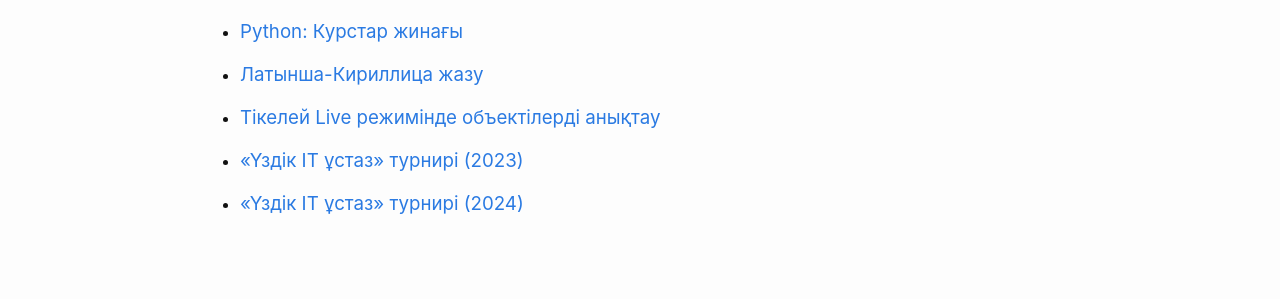
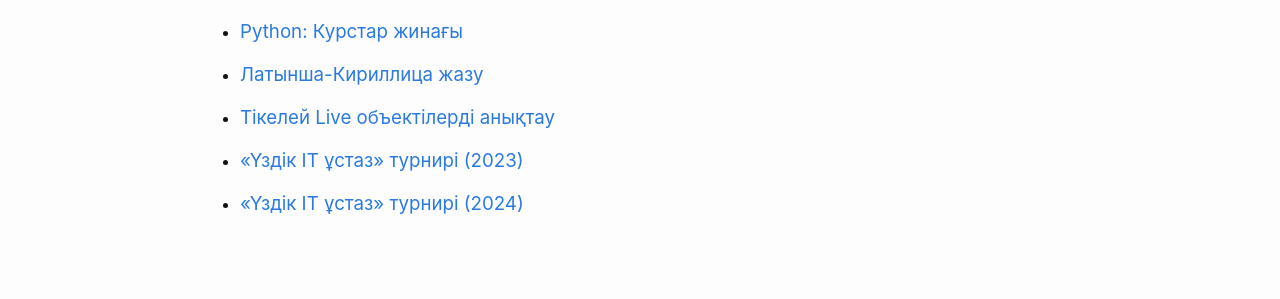
Before and after one commit to uzdik/uzdik.github.io, a Jekyll site: the page built from projects.md, in a window 1280 px wide. Shown: the part 223-522 px from the top of the page. Built offline with Jekyll 4.4.1, drawn with Linux system fonts in a browser that asks for light colours.

Commit message:
Update jobalar.html

```diff
--- a/_layouts/jobalar.html
+++ b/_layouts/jobalar.html
@@ -17,7 +17,7 @@
       <li><h3><a class="joba-link" href="https://ustaz.contest.codeforces.com/">«Үздік Ұстаз 2.0» жобасы</a></h3></li>
       <li><h3><a class="joba-link" href="https://edu.contest.codeforces.com/">Python: Курстар жинағы</a></h3></li>
       <li><h3><a class="joba-link" href="https://uzdik.github.io/latyn/">Латынша-Кириллица жазу</a></h3></li>
-      <li><h3><a class="joba-link" href="https://uzdik.github.io/model/">Тікелей Live режимінде объектілерді анықтау</a></h3></li>
+      <li><h3><a class="joba-link" href="https://uzdik.github.io/model/">Тікелей Live объектілерді анықтау</a></h3></li>
       {%- for joba in jobalar -%}
       <li>
         <h3>
```
